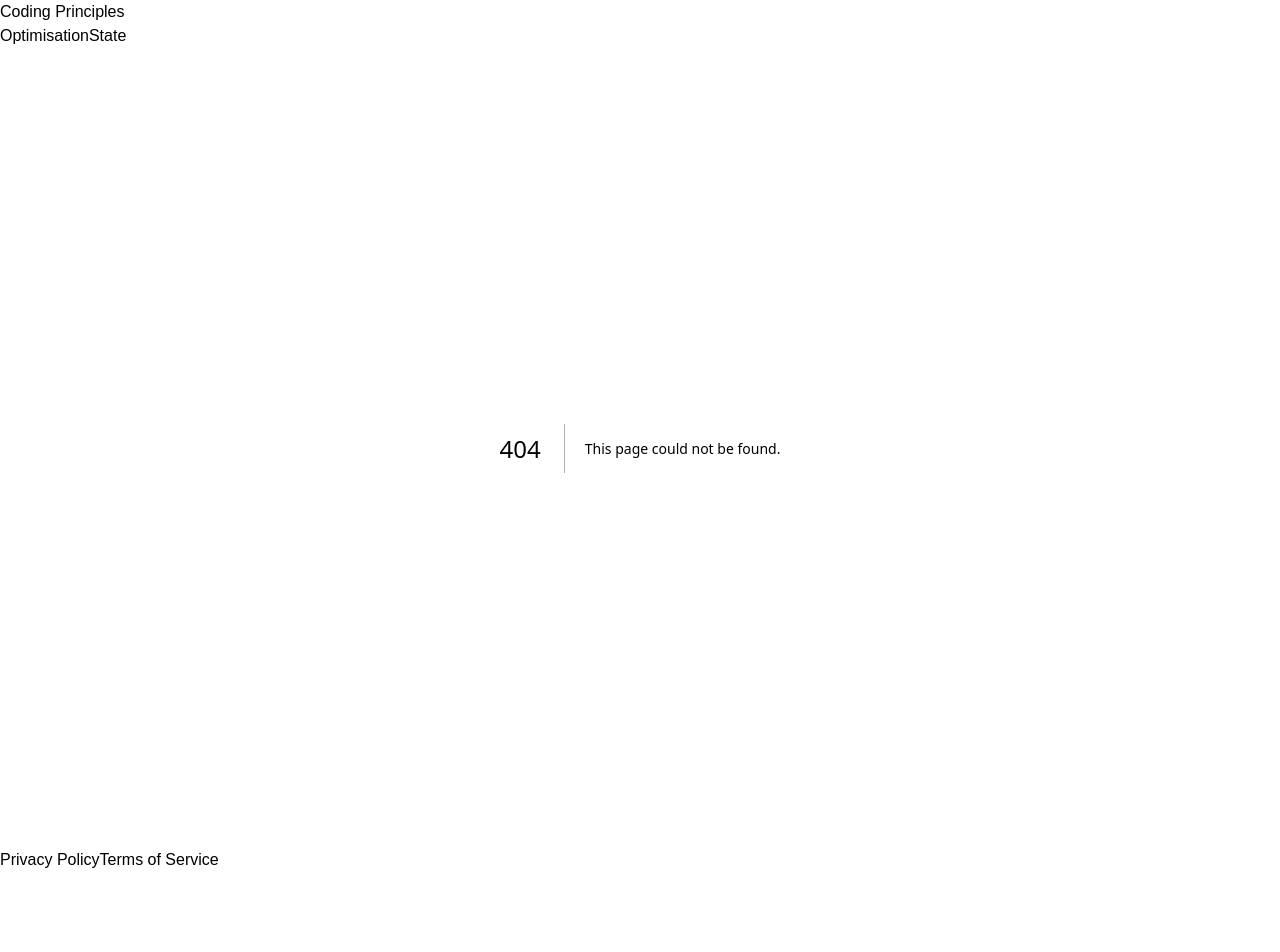
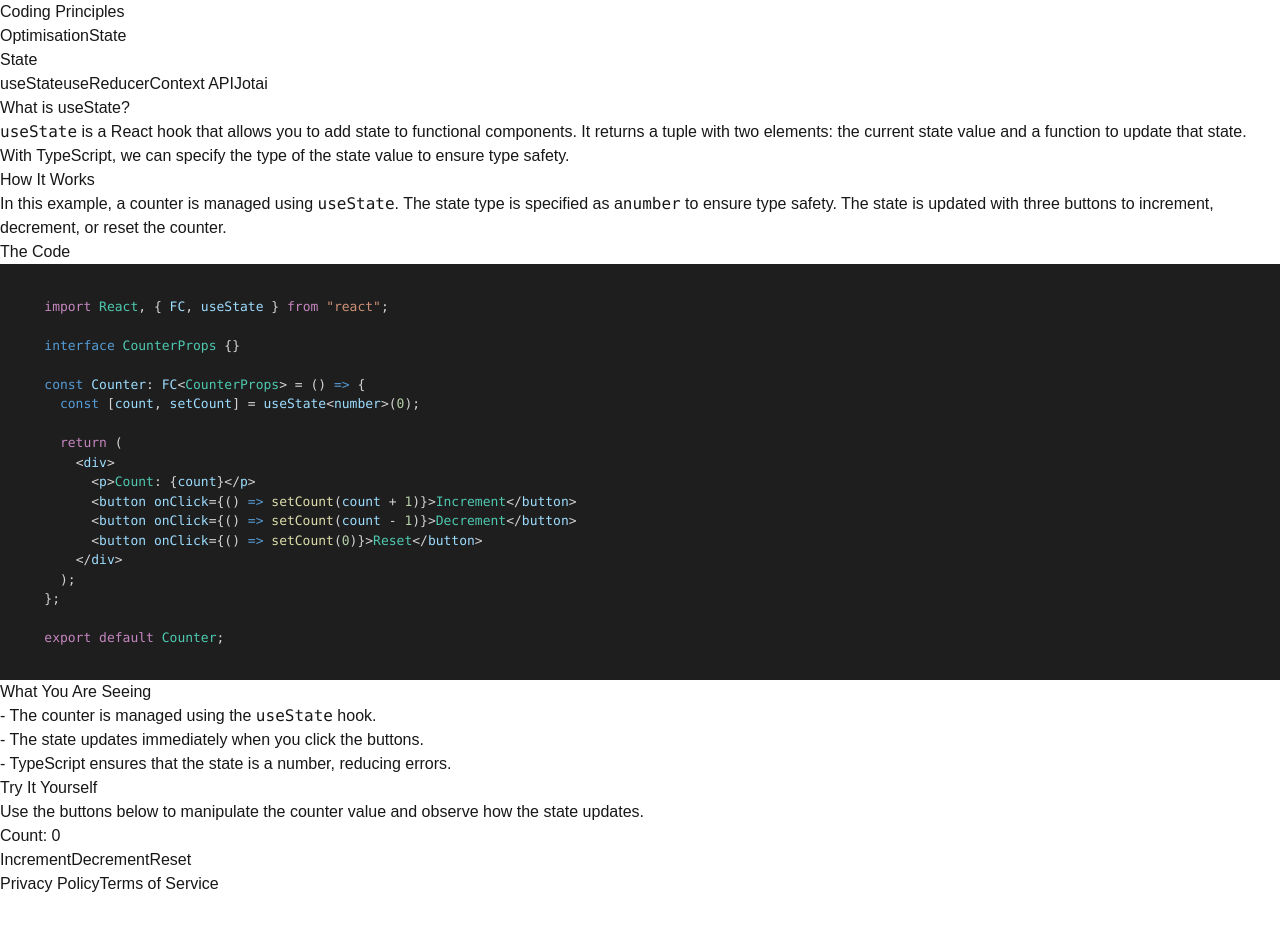
Before and after one commit to nikkiarae/coding-knowledge, a Next.js app: page /state/useState in a window 1280 px wide. Before the commit this address had no page. Shown: the top 952 px of the page. Built offline with nearby package versions, Linux system fonts and the light colour scheme.

Commit message:
Added UseState

```diff
--- /dev/null
+++ b/src/app/state/useState/page.tsx
@@ -0,0 +1,107 @@
+"use client";
+
+import React, { FC, useState } from "react";
+import { CodeBlock } from "@/components/codeblock";
+
+const basicCode = `
+    import React, { FC, useState } from "react";
+
+    interface CounterProps {}
+
+    const Counter: FC<CounterProps> = () => {
+      const [count, setCount] = useState<number>(0);
+
+      return (
+        <div>
+          <p>Count: {count}</p>
+          <button onClick={() => setCount(count + 1)}>Increment</button>
+          <button onClick={() => setCount(count - 1)}>Decrement</button>
+          <button onClick={() => setCount(0)}>Reset</button>
+        </div>
+      );
+    };
+
+    export default Counter;
+`;
+
+interface CounterProps {}
+
+const UseState: FC<CounterProps> = () => {
+  const [count, setCount] = useState<number>(0);
+
+  return (
+    <div className="container mx-auto space-y-8">
+      <div>
+        <h3 className="text-2xl font-bold mb-4">What is useState?</h3>
+        <p className="mb-4 text-gray-400">
+          <code>useState</code> is a React hook that allows you to add state to functional components.
+          It returns a tuple with two elements: the current state value and a function to update that state.
+          With TypeScript, we can specify the type of the state value to ensure type safety.
+        </p>
+      </div>
+
+      <div>
+        <h3 className="text-2xl font-bold mb-4">How It Works</h3>
+        <p className="mb-4 text-gray-400">
+          In this example, a counter is managed using <code>useState</code>. The state type is specified as a
+          <code>number</code> to ensure type safety. The state is updated with three buttons to increment, decrement, or reset the counter.
+        </p>
+      </div>
+
+      <div>
+        <h3 className="text-2xl font-bold mb-4">The Code</h3>
+        <div className="grid grid-cols-1 sm:grid-cols-2 gap-4">
+          {/* Code Block */}
+          <div className="border-4 border-blue-500 rounded-lg">
+            <CodeBlock code={basicCode} language="javascript" />
+          </div>
+        </div>
+      </div>
+
+      <div>
+        <h3 className="text-2xl font-bold mb-4">What You Are Seeing</h3>
+        <p className="mb-4 text-gray-400">
+          - The counter is managed using the <code>useState</code> hook.
+          <br />
+          - The state updates immediately when you click the buttons.
+          <br />
+          - TypeScript ensures that the state is a number, reducing errors.
+        </p>
+      </div>
+
+      <div>
+        <h3 className="text-2xl font-bold mb-4">Try It Yourself</h3>
+        <p className="mb-4 text-gray-400">
+          Use the buttons below to manipulate the counter value and observe how the state updates.
+        </p>
+
+        {/* Inputs and Result */}
+        <div className="text-center space-y-4">
+          <p className="text-lg">Count: {count}</p>
+          <div className="space-x-4">
+            <button
+              onClick={() => setCount(count + 1)}
+              className="px-4 py-2 bg-blue-500 text-white rounded hover:bg-blue-600"
+            >
+              Increment
+            </button>
+            <button
+              onClick={() => setCount(count - 1)}
+              className="px-4 py-2 bg-red-500 text-white rounded hover:bg-red-600"
+            >
+              Decrement
+            </button>
+            <button
+              onClick={() => setCount(0)}
+              className="px-4 py-2 bg-gray-500 text-white rounded hover:bg-gray-600"
+            >
+              Reset
+            </button>
+          </div>
+        </div>
+      </div>
+    </div>
+  );
+};
+
+export default UseState;
```
